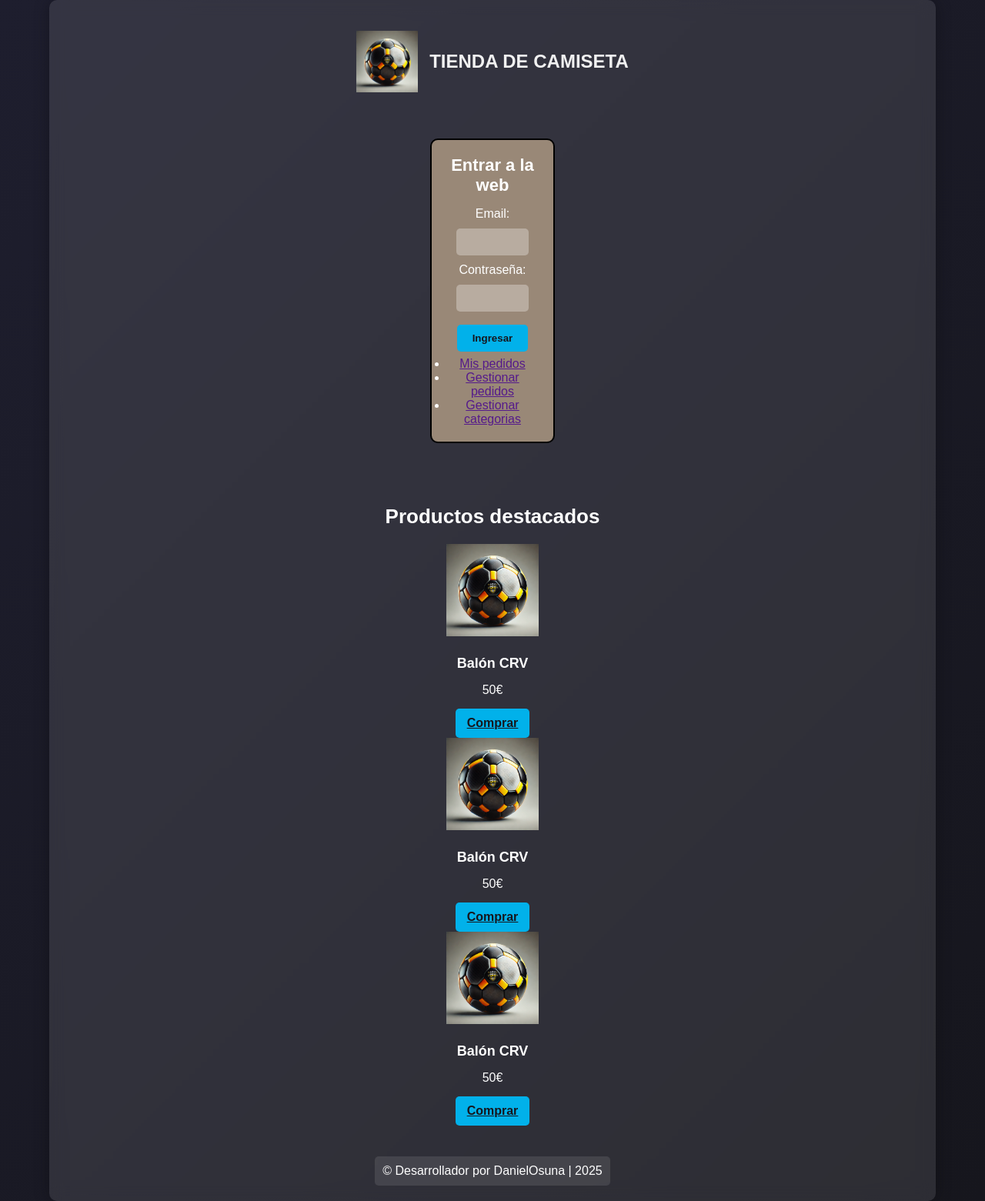
After one commit to DanielOsunaMolero/Desarrollo-Entorno-Servidor, a PHP site: template Proyecto_Final_PHP/views/producto/destacados.php in a window 1280 px wide. The commit adds this page. Shown: the whole page at 77% size. Run offline with PHP 8.4, Linux system fonts and the light colour scheme; the template is opened without the code that fills it, so the values that code supplies are empty.

Commit message:
Usando los controladores

```diff
--- a/Proyecto_Final_PHP/controllers/ProductoController.php
+++ b/Proyecto_Final_PHP/controllers/ProductoController.php
@@ -4,6 +4,7 @@
 class productoController{
     public function index(){
         echo "Controlador productos , Accion index";
+        require_once './views/producto/destacados.php';
     }
 }
 
--- a/Proyecto_Final_PHP/index.php
+++ b/Proyecto_Final_PHP/index.php
@@ -2,6 +2,9 @@
   session_start();
 
   require_once 'autoload.php';
+  require_once 'views/layout/header.php';
+  require_once 'views/layout/main.php';
+  require_once 'views/layout/footer.php';
 
   if (isset($_GET['controller'])) {
     $nombre_controlador = $_GET['controller'] . 'Controller';
--- a/Proyecto_Final_PHP/views/layout/footer.php
+++ b/Proyecto_Final_PHP/views/layout/footer.php
@@ -0,0 +1,9 @@
+</main>
+
+<footer>
+  <p>&copy; Desarrollador por DanielOsuna | <?= date('Y'); ?></p>
+</footer>
+</div>
+</body>
+
+</html>
--- a/Proyecto_Final_PHP/views/layout/header.php
+++ b/Proyecto_Final_PHP/views/layout/header.php
@@ -0,0 +1,19 @@
+<!DOCTYPE html>
+<html lang="es">
+
+<head>
+  <meta charset="UTF-8">
+  <meta name="viewport" content="width=device-width, initial-scale=1.0">
+  <meta http-equiv="X-UA-Compatible" content="ie=edge">
+  <title>Tienda de Balones</title>
+  <link rel="stylesheet" href="./assets/css/styles.css">
+</head>
+
+<body>
+  <div id="container">
+    <header>
+      <div id="logo">
+        <img src="./assets/img/Balón_CRV_768x768.png">
+        <a href="index.php">Tienda de camiseta</a>
+      </div>
+    </header>
--- /dev/null
+++ b/Proyecto_Final_PHP/views/layout/main.php
@@ -0,0 +1,9 @@
+<nav>
+      <ul>
+        <li><a href="">Inicio</a></li>
+        <li><a href="">Categoria 1</a></li>
+        <li><a href="">Categoria 2</a></li>
+        <li><a href="">Categoria 3</a></li>
+        <li><a href="">Categoria 4</a></li>
+      </ul>
+    </nav>
--- /dev/null
+++ b/Proyecto_Final_PHP/views/producto/destacados.php
@@ -0,0 +1,42 @@
+
+
+    <main>
+      <section id="lateral">
+        <div id="login" class="block_aside">
+          <h3>Entrar a la web</h3>
+          <form action="" method="POST">
+            <label for="email">Email:</label>
+            <input type="email" name="email" id="email">
+            <label for="password">Contraseña:</label>
+            <input type="password" name="password" id="password">
+            <button type="submit">Ingresar</button>
+          </form>
+          <ul>
+            <li><a href="">Mis pedidos</a></li>
+            <li><a href="">Gestionar pedidos</a></li>
+            <li><a href="">Gestionar categorias</a></li>
+          </ul>
+        </div>
+      </section>
+
+      <div id="principal">
+        <h1>Productos destacados</h1>
+        <div id="products">
+          <img src="./assets/img/Balón_CRV_768x768.png">
+          <h2>Balón CRV</h2>
+          <p>50€</p>
+          <a href="" class="btn">Comprar</a>
+        </div>
+        <div id="products">
+          <img src="./assets/img/Balón_CRV_768x768.png">
+          <h2>Balón CRV</h2>
+          <p>50€</p>
+          <a href="" class="btn">Comprar</a>
+        </div>
+        <div id="products">
+          <img src="./assets/img/Balón_CRV_768x768.png">
+          <h2>Balón CRV</h2>
+          <p>50€</p>
+          <a href="" class="btn">Comprar</a>
+        </div>
+      </div>
```
